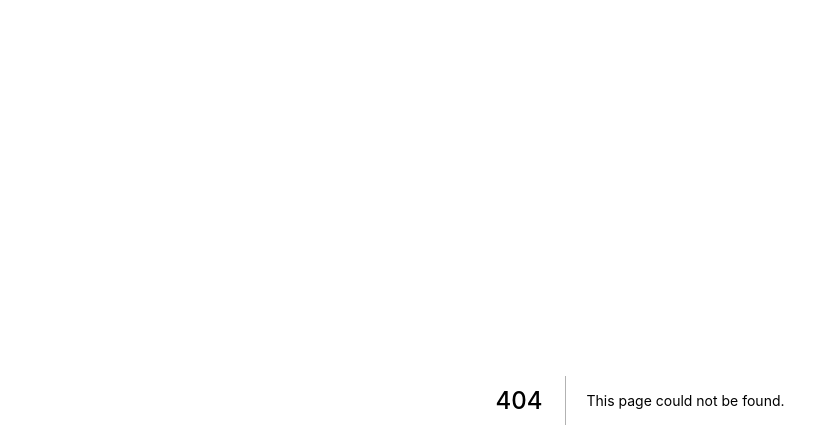
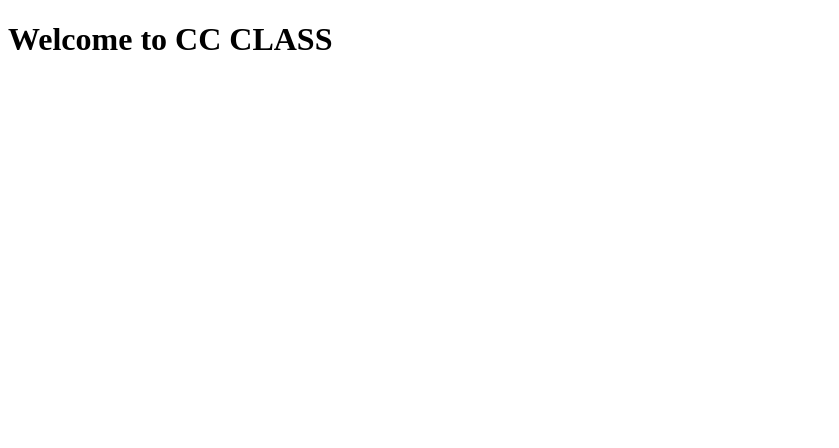
Before and after one commit to ccstmiktsm/cc-web, a Next.js app: page /ccClass in a window 1280 px wide. Before the commit this address had no page. Shown: the top 448 px of the page, without its empty margins (0-839 px from the left). Built offline with nearby package versions, Linux system fonts and the light colour scheme.

Commit message:
add cc class

```diff
--- /dev/null
+++ b/pages/ccClass.js
@@ -0,0 +1,11 @@
+import React from 'react'
+
+const ccClass = () => {
+    return (
+        <div>
+           <h1>Welcome to CC CLASS</h1>
+        </div>
+    )
+}
+
+export default ccClass
--- a/pages/index.js
+++ b/pages/index.js
@@ -23,8 +23,8 @@ export default function Home() {
             <p>Find in-depth information about Next.js features and API.</p>
           </a>
 
-          <a href="https://nextjs.org/learn" className="card">
-            <h3>Learn &rarr;</h3>
+          <a href="/ccClass" className="card">
+            <h3>CC CLASS &rarr;</h3>
             <p>Learn about Next.js in an interactive course with quizzes!</p>
           </a>
 
```
